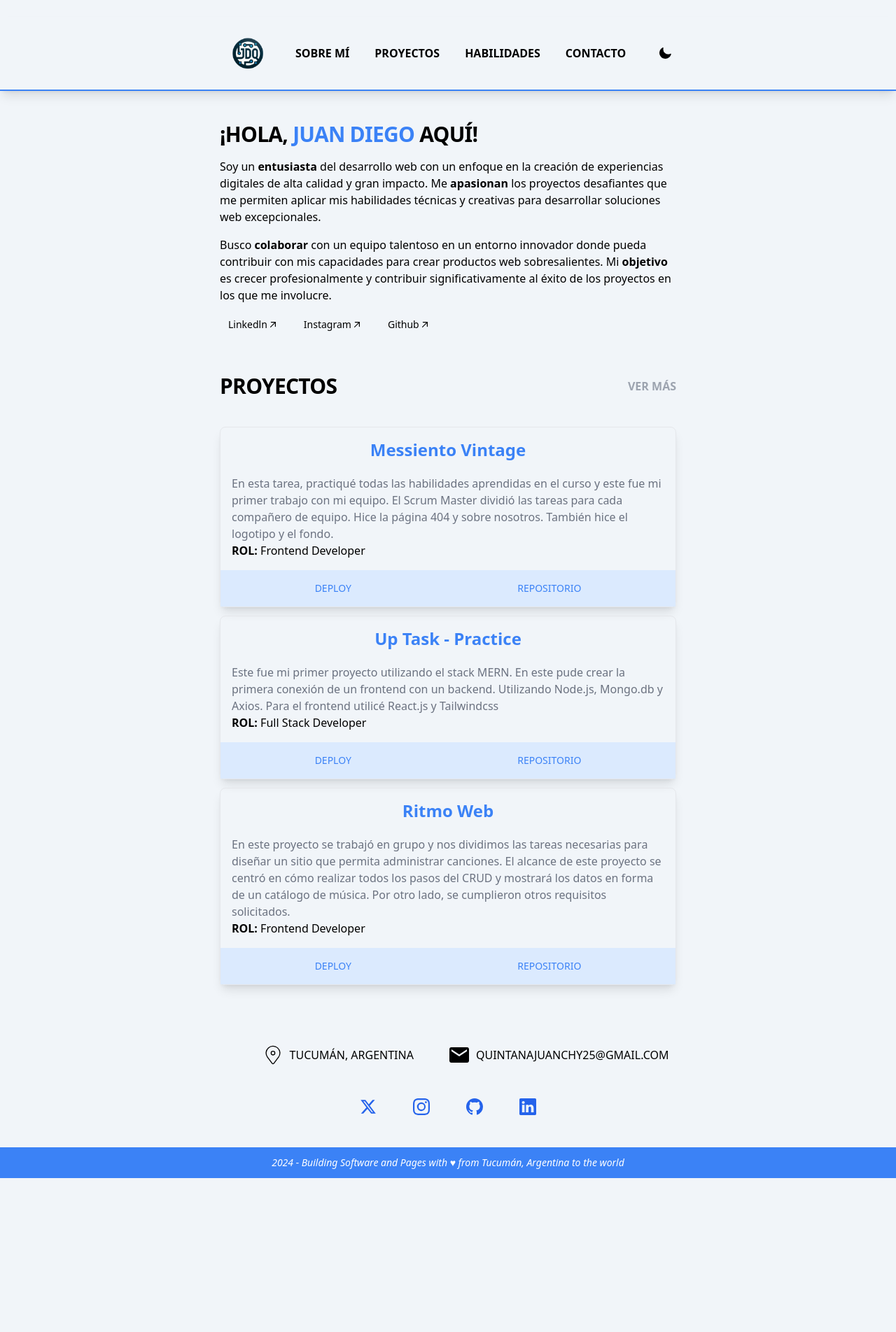
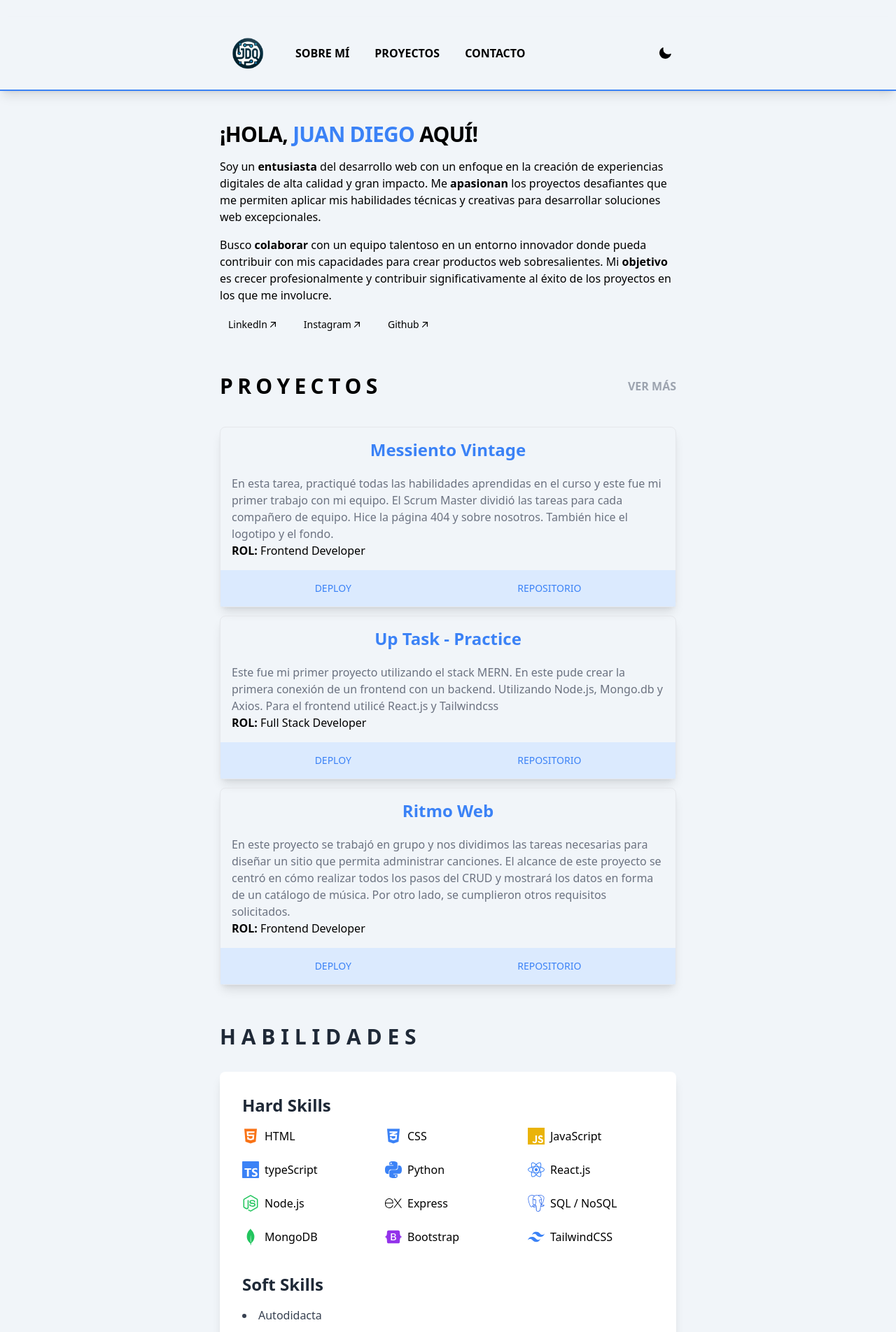
Before and after one commit to juanchyquintana/portfolio-jdq, a React (Vite) app: page / in a window 1280 px wide. Shown: the top 1904 px of the page at 70% size. Before the commit the page ends 1684 px from the top, so only its background shows below. Built offline with nearby package versions, Linux system fonts and the light colour scheme.

Commit message:
se completó la seccion de habilidades

```diff
--- a/src/App.tsx
+++ b/src/App.tsx
@@ -14,7 +14,6 @@ function App() {
             <Route path="/" element={<IndexPage />} index />
             <Route path="/projects" element={<ProjectsPage />} />
             <Route path="/aboutme" element={<Aboutme />} />
-            <Route path="/habilities" element={<Aboutme />} />
           </Route>
 
         </Routes>
--- a/src/components/Header.tsx
+++ b/src/components/Header.tsx
@@ -45,18 +45,6 @@ export default function Header() {
               to={"/projects"}
             >
               Proyectos
-            </NavLink>
-          </li>
-          <li>
-            <NavLink
-              className={({ isActive }) =>
-                isActive
-                  ? "px-4 py-2 rounded-lg text-md font-bold uppercase text-blue-500 hover:text-blue-900 transition-colors"
-                  : "px-4 py-2 rounded-lg text-md font-bold uppercase hover:text-blue-500 transition-colors"
-              }
-              to={"/habilities"}
-            >
-              Habilidades
             </NavLink>
           </li>
           <li>
@@ -148,17 +136,6 @@ export default function Header() {
                       ? "px-4 py-2 rounded-lg text-md font-bold uppercase text-blue-500 transition-colors"
                       : "px-4 py-2 rounded-lg text-md font-bold uppercase hover:text-blue-500 transition-colors"
                   }
-                  to={"/habilities"}
-                >
-                  Habilidades
-                </NavLink>
-
-                <NavLink
-                  className={({ isActive }) =>
-                    isActive
-                      ? "px-4 py-2 rounded-lg text-md font-bold uppercase text-blue-500 transition-colors"
-                      : "px-4 py-2 rounded-lg text-md font-bold uppercase hover:text-blue-500 transition-colors"
-                  }
                   to={"/contact"}
                 >
                   Contacto
--- a/src/components/IndexPage.tsx
+++ b/src/components/IndexPage.tsx
@@ -2,6 +2,7 @@ import { Link } from "react-router-dom";
 import { projects } from "../data/projects";
 import CardProject from "./CardProject";
 import { useMemo } from "react";
+import Skills from "./Skills";
 
 export default function IndexPage() {
   const hasProjects = useMemo(() => projects.length, [projects]);
@@ -104,7 +105,7 @@ export default function IndexPage() {
         <div className="space-y-4">
           <div className="flex justify-between items-center mb-10">
             <h1 className="animate-in text-3xl font-bold tracking-tight uppercase">
-              Proyectos
+              P R O Y E C T O S
             </h1>
             <Link
               className="uppercase font-bold text-gray-400 hover:text-blue-500 transition-colors"
@@ -129,6 +130,10 @@ export default function IndexPage() {
           )}
         </div>
       </section>
+
+      <section className="my-3 space-y-4" id="skills">
+        <Skills  />
+      </section>
     </div>
   );
 }
--- /dev/null
+++ b/src/components/Skills.tsx
@@ -0,0 +1,95 @@
+import {
+  FaHtml5,
+  FaCss3Alt,
+  FaReact,
+  FaNodeJs,
+  FaBootstrap,
+} from "react-icons/fa6";
+import {
+  SiJavascript,
+  SiPython,
+  SiExpress,
+  SiPostgresql,
+  SiMongodb,
+  SiTailwindcss,
+  SiTypescript,
+} from "react-icons/si";
+
+export default function Skills() {
+  return (
+    <>
+      <h2 className="text-3xl font-bold text-gray-800 mb-8">
+        H A B I L I D A D E S
+      </h2>
+      <section className="bg-white p-8 rounded-lg shadow-lg mx-auto mt-10 space-y-10">
+        <div>
+          <h3 className="text-2xl font-semibold text-gray-800 mb-4">
+            Hard Skills
+          </h3>
+          <div className="grid grid-cols-2 md:grid-cols-3 gap-6">
+            <div className="flex items-center space-x-2">
+              <FaHtml5 className="text-orange-500 text-2xl" />
+              <span>HTML</span>
+            </div>
+            <div className="flex items-center space-x-2">
+              <FaCss3Alt className="text-blue-500 text-2xl" />
+              <span>CSS</span>
+            </div>
+            <div className="flex items-center space-x-2">
+              <SiJavascript className="text-yellow-500 text-2xl" />
+              <span>JavaScript</span>
+            </div>
+            <div className="flex items-center space-x-2">
+              <SiTypescript className="text-blue-500 text-2xl" />
+              <span>typeScript</span>
+            </div>
+            <div className="flex items-center space-x-2">
+              <SiPython className="text-blue-500 text-2xl" />
+              <span>Python</span>
+            </div>
+            <div className="flex items-center space-x-2">
+              <FaReact className="text-blue-500 text-2xl" />
+              <span>React.js</span>
+            </div>
+            <div className="flex items-center space-x-2">
+              <FaNodeJs className="text-green-500 text-2xl" />
+              <span>Node.js</span>
+            </div>
+            <div className="flex items-center space-x-2">
+              <SiExpress className="text-black text-2xl" />
+              <span>Express</span>
+            </div>
+            <div className="flex items-center space-x-2">
+              <SiPostgresql className="text-blue-600 text-2xl" />
+              <span>SQL / NoSQL</span>
+            </div>
+            <div className="flex items-center space-x-2">
+              <SiMongodb className="text-green-500 text-2xl" />
+              <span>MongoDB</span>
+            </div>
+            <div className="flex items-center space-x-2">
+              <FaBootstrap className="text-purple-600 text-2xl" />
+              <span>Bootstrap</span>
+            </div>
+            <div className="flex items-center space-x-2">
+              <SiTailwindcss className="text-blue-500 text-2xl" />
+              <span>TailwindCSS</span>
+            </div>
+          </div>
+        </div>
+
+        <div>
+          <h3 className="text-2xl font-semibold text-gray-800 mb-4">
+            Soft Skills
+          </h3>
+          <ul className="list-disc list-inside text-gray-700 space-y-2">
+            <li>Autodidacta</li>
+            <li>Trabajo en equipo</li>
+            <li>Gestión de equipo</li>
+            <li>Metodología Scrum</li>
+          </ul>
+        </div>
+      </section>
+    </>
+  );
+}
```
